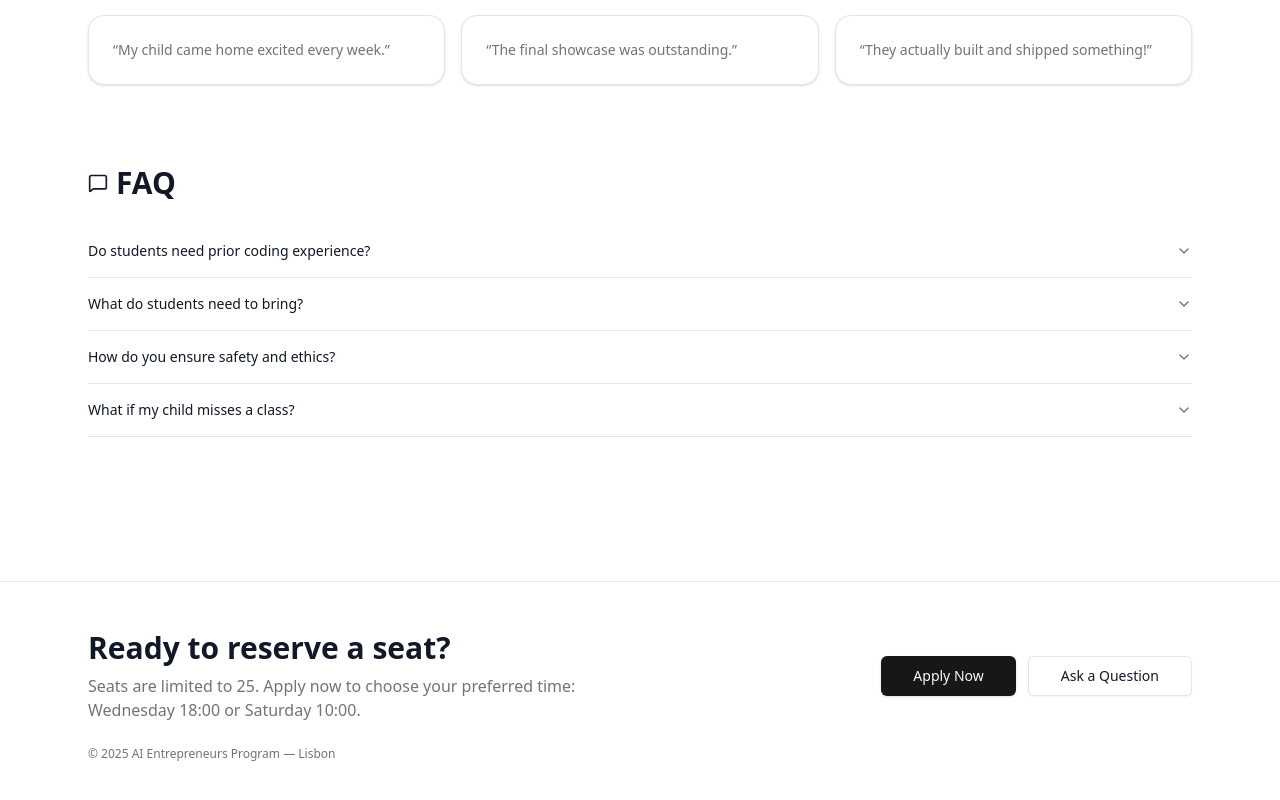
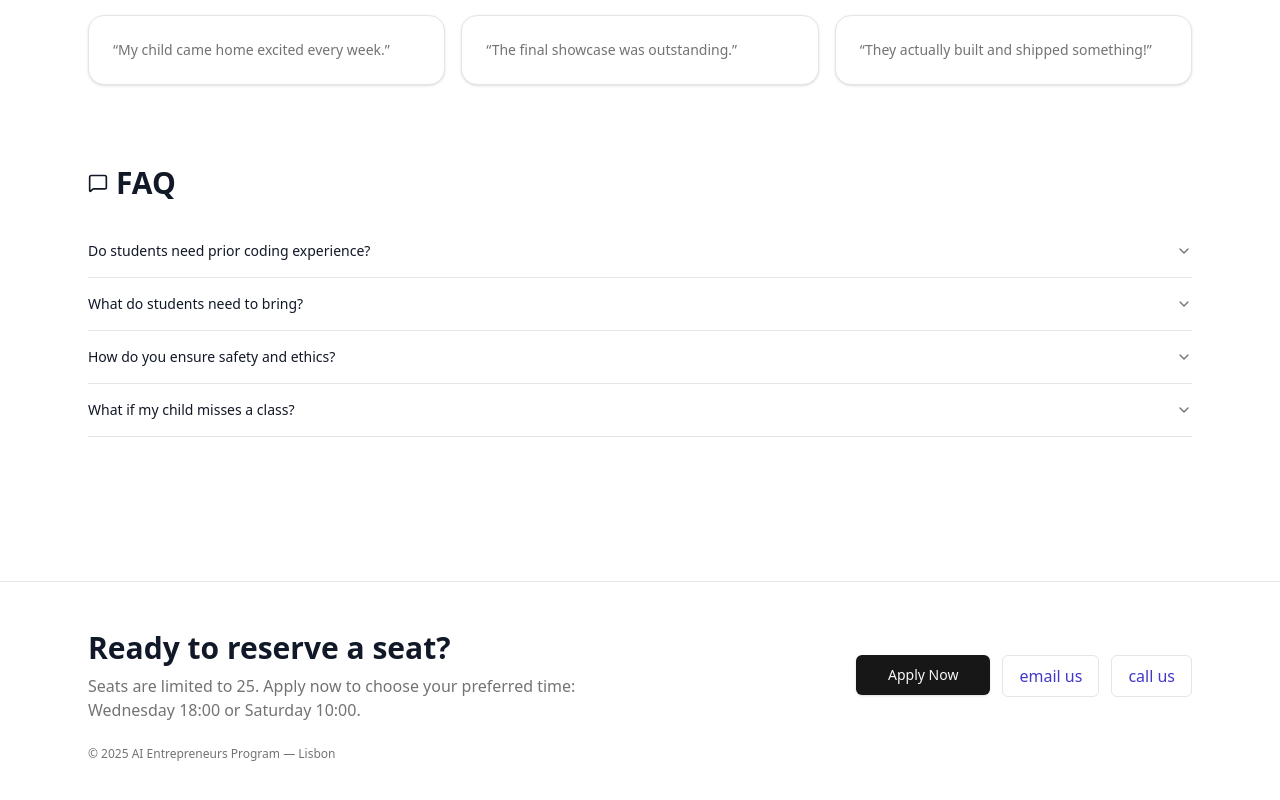
Before and after one commit to arjunnair1982/AIEntrepreneursProgram2025, a React (Vite) app: page / in a window 1280 px wide. Shown: the part 2996-3796 px from the top of the page. Built offline with nearby package versions, Linux system fonts and the light colour scheme.

Commit message:
Update site with working Google Form

```diff
--- a/src/LandingPage.jsx
+++ b/src/LandingPage.jsx
@@ -357,7 +357,20 @@ export default function LandingPage() {
             </div>
             <div className="flex md:justify-end gap-3">
               <Button size="lg" onClick={scrollToEnroll}>Apply Now</Button>
-              <Button size="lg" variant="outline" onClick={() => window.location.href = "mailto:hello@yourdomain.com"}>Ask a Question</Button>
+              <a
+                href="mailto:aientrepreneursprogram@gmail.com"
+                className="inline-flex items-center rounded-md border px-4 py-2 text-base font-medium text-indigo-700 hover:bg-indigo-50 transition"
+                style={{ textDecoration: "none" }}
+              >
+                email us
+              </a>
+              <a
+                href="tel:+351912730659"
+                className="inline-flex items-center rounded-md border px-4 py-2 text-base font-medium text-indigo-700 hover:bg-indigo-50 transition"
+                style={{ textDecoration: "none" }}
+              >
+                call us
+              </a>
             </div>
           </div>
           <div className="text-xs text-muted-foreground mt-6">© {new Date().getFullYear()} AI Entrepreneurs Program — Lisbon</div>
```
